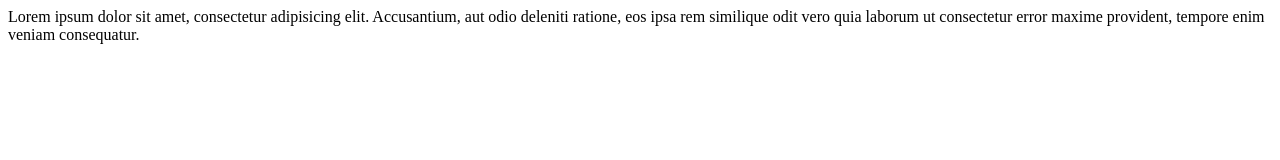
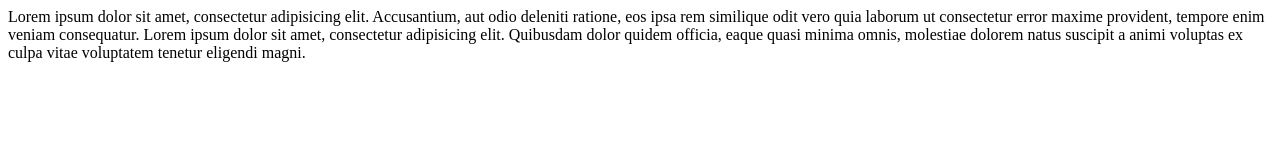
Before and after one commit to arturgrzes/kurs-108, a plain HTML site: page index.html in a window 1280 px wide. Drawn offline with Linux system fonts and the light colour scheme.

Commit message:
dodanie nowego paragrafu

```diff
--- a/index.html
+++ b/index.html
@@ -5,6 +5,9 @@
     <title>GIT ćwiczenia</title>
 </head>
 <body>
+  <!-- newbranch -->
    Lorem ipsum dolor sit amet, consectetur adipisicing elit. Accusantium, aut odio deleniti ratione, eos ipsa rem similique odit vero quia laborum ut consectetur error maxime provident, tempore enim veniam consequatur.
+
+  Lorem ipsum dolor sit amet, consectetur adipisicing elit. Quibusdam dolor quidem officia, eaque quasi minima omnis, molestiae dolorem natus suscipit a animi voluptas ex culpa vitae voluptatem tenetur eligendi magni.
 </body>
 </html>
```
